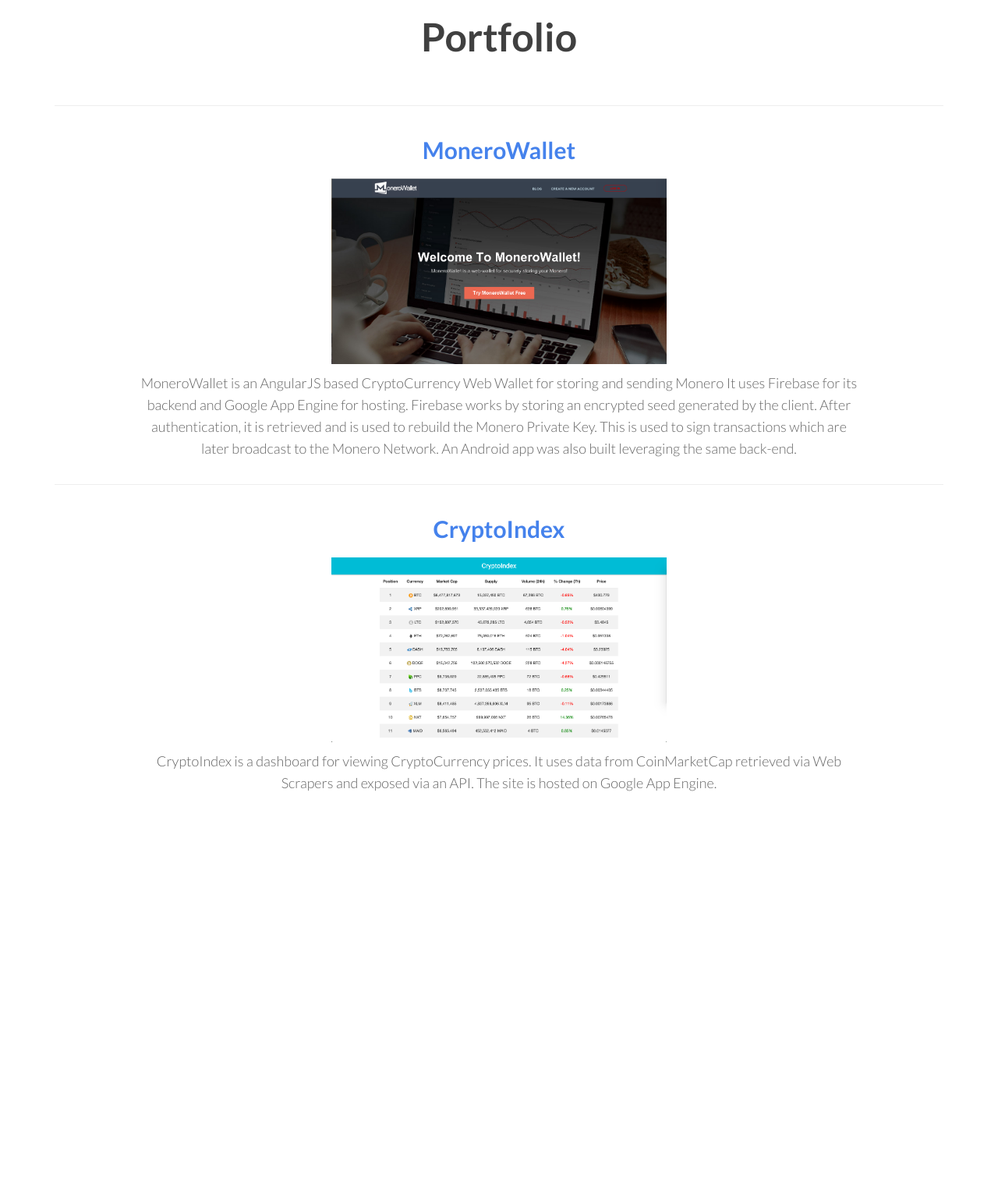
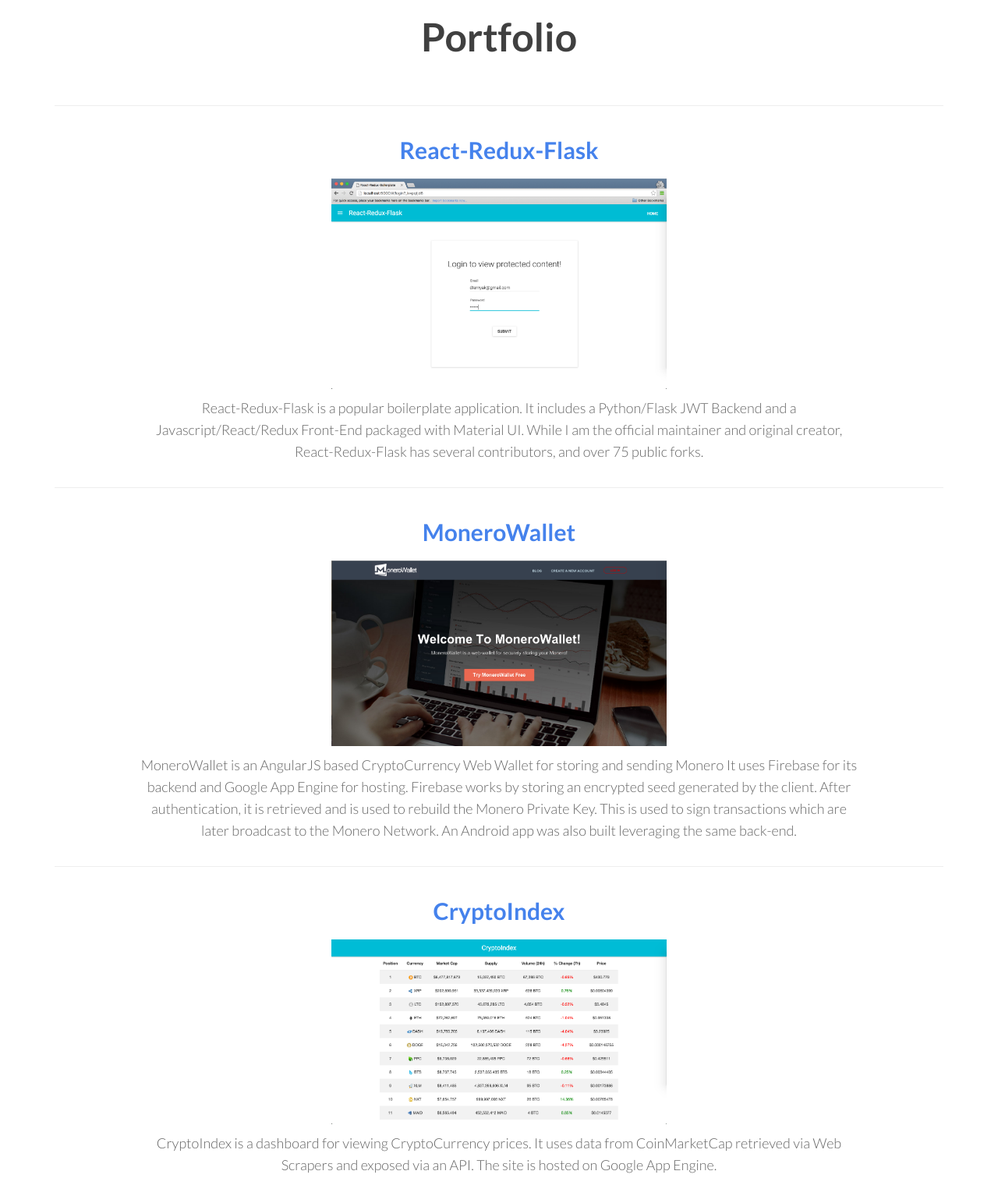
Before and after one commit to dternyak/danielternyak.com, a Flask app: page /portfolio in a window 1280 px wide. Shown: the part 75-1595 px from the top of the page at 78% size. Before the commit the page ends 1090 px from the top, so only its background shows below. Run offline with Flask 2, Linux system fonts and the light colour scheme; some libraries are stand-ins or nearby versions.

Commit message:
add React-Redux-Flasks to portfolio

```diff
--- a/templates/portfolio.html
+++ b/templates/portfolio.html
@@ -9,6 +9,34 @@
                             <hr>
                         </div>
                         <div class=container>
+                            <div>
+                                <div class="centered col-md-10 col-md-offset-1">
+                                    <a href=http://github.com/dternyak/react-redux-flask
+                                       target=_blank><h2>
+                                        <b>React-Redux-Flask</b></h2>
+                                    </a>
+                                    <div class=row-fluid>
+                                        <div class="col-md-6 col-md-offset-3">
+                                            <div class="pagination-centered img-responsive2">
+                                                <img src=/assets/react-redux-flask.png
+                                                ></div>
+                                        </div>
+                                    </div>
+                                </div>
+                                <div class=row>
+                                    <div class=col-sm-12>
+                                        <div class="centered col-md-10 col-md-offset-1"><p>React-Redux-Flask is a
+                                            popular boilerplate application.
+                                            It includes a Python/Flask JWT Backend and a Javascript/React/Redux
+                                            Front-End
+                                            packaged with Material UI.
+                                            While I am the official maintainer and original creator,
+                                            React-Redux-Flask has several contributors, and over 75 public forks.
+                                        </div>
+                                    </div>
+                                </div>
+                                <hr>
+                            </div>
                             <div>
                                 <div class="centered col-md-10 col-md-offset-1">
                                     <a href=http://monerowallet.com
```
Also changed, not shown: assets/react-redux-flask.png (added).
